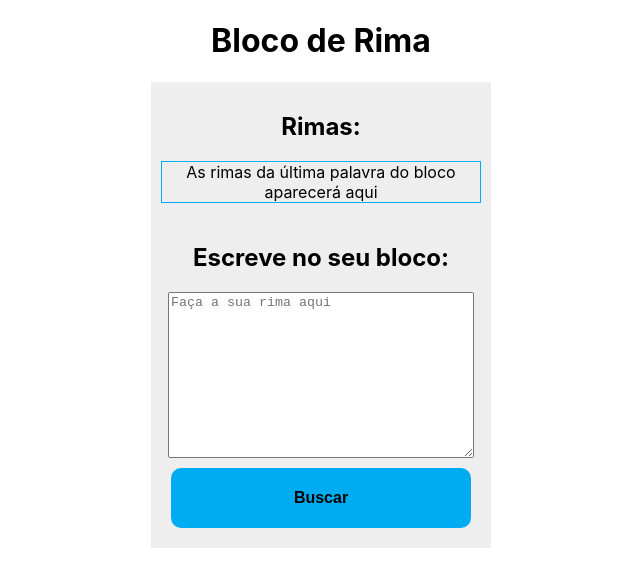
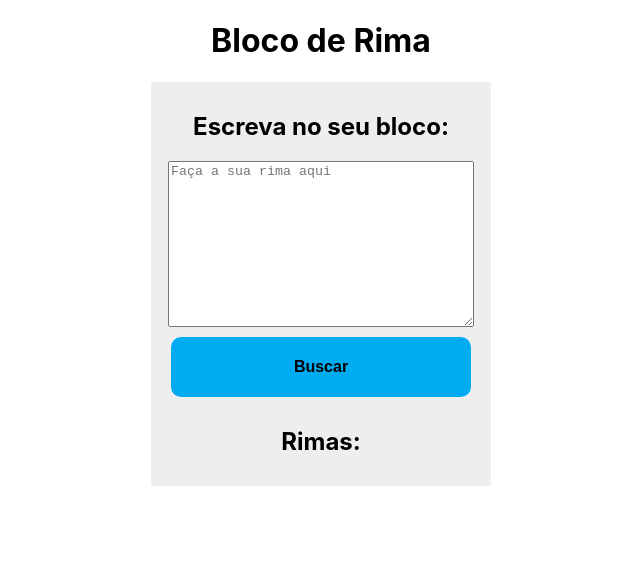
Before and after one commit to edusamico/blocoderima, a React (Create React App) app in the folder my-app/: page / in a window 1280 px wide. Shown: the top 586 px of the page, without its empty margins (319-959 px from the left). Built offline with nearby package versions, Linux system fonts and the light colour scheme.

Commit message:
API query and rimas listing

```diff
--- a/my-app/src/components/Bloco.css
+++ b/my-app/src/components/Bloco.css
@@ -42,3 +42,8 @@ input[type="button"]:active {
     border-radius: 10px;
     transition: all 0.2s;
 }
+
+.rima {
+    color: #11F;
+    font-style: italic;
+}
--- a/my-app/src/components/Bloco.js
+++ b/my-app/src/components/Bloco.js
@@ -1,53 +1,108 @@
 import './Bloco.css'
-import Rimas from "./Rimas"
-
-import React, {Component} from "react"
-
+import React, { Component } from "react"
 
 export default class Bloco extends Component {
-    constructor (props) {
+    constructor(props) {
         super(props);
         this.state = {
+            lastWord: "",
+            rimas: null,
+            suffixRimas: "",
             textArea: "",
-            lastWord: "As rimas da última palavra do bloco aparecerá aqui"
+            textCount: "",
+
         }
         this.findRimas = this.findRimas.bind(this);
     }
 
-    findRimas() {
-
+    async findRimas() {
         let cleanText = function (word) {
             if (word !== "") return word;
         };
-
         let allWord = this.state.textArea.split(' ');
 
         //pendente filtros (enter, pontuação...)
         //quando tem espaço antes do enter, a última palavra que ele puxa é o espaço.
+
         let validWord = allWord.filter(cleanText);
 
         let lastWord = validWord[validWord.length - 1];
-        this.setState({lastWord});
+        this.setState({ lastWord });
 
-        console.log(lastWord);
-        return lastWord;
+        let wordSuffix = "";
+
+        if (lastWord.length > 4) {
+            wordSuffix = lastWord.slice(lastWord.length - 4);
+        } else if (lastWord.length === 4) {
+            wordSuffix = lastWord.slice(lastWord.length - 3);
+        }
+        else {
+            wordSuffix = lastWord;
+        }
+
+        let url = 'https://api.dicionario-aberto.net/suffix/' + wordSuffix;
+        let req = await fetch(url);
+        let json = await req.json();
+        this.setState({ suffixRimas: json });
+
+        let suffixRimas = this.state.suffixRimas;
+
+        let rimas = [];
+
+        if (suffixRimas.error) {
+            this.setState({
+                textCount: <ul>
+                    <h3><b>OPS! Tente novamente!</b></h3>
+                    <li>Não encontramos nenhuma rima para a <b>ÚLTIMA PALAVRA digitada da ÚLTIMA LINHA;</b></li>
+                    <li>Tente palavras com mais de 2 letras;</li>
+                    <li>Confira se você <b>pulou uma linha com o "Enter"</b>, pois isso deixa a linha fica vazia <b>e nenhuma palavra é consultada;</b></li>
+                    <li><b>Continue usando! Em breve não precisará desses cuidados.</b></li>
+
+                </ul>
+            })
+            this.setState({ rimas: "" })
+        } else {
+
+            for (let i in suffixRimas) {
+                let rima = suffixRimas[i].word;
+                rimas.push(rima);
+            }
+
+            let filterRimas = [...new Set(rimas)]
+
+            this.setState(
+                {
+                    rimas:
+                        <ol className='rimas'>
+                            {filterRimas.map(filterRimas => (
+                                <li className='rima' key={filterRimas}>{filterRimas}</li>
+                            ))}
+                        </ol>
+                });
+
+            let count = "sua palavra pode rimar com " + filterRimas.length + " palavras";
+
+            this.setState({ textCount: count });
+        }
     }
+    render() {
 
-    componentDidUpdate () {
+        let textCount = this.state.textCount;
+        let rimas = this.state.rimas;
 
-    }
-
-    render() {
-        const { lastWord } = this.state;
         return (
             <div>
-                <Rimas word ={lastWord}></Rimas>
                 <div className="bloco">
                     <h2>
-                        Escreve no seu bloco:
+                        Escreva no seu bloco:
                     </h2>
-                    <textarea placeholder="Faça a sua rima aqui" onChange={(event)=> {this.setState({textArea: event.target.value})}}></textarea>
+                    <textarea placeholder="Faça a sua rima aqui" onChange={(event) => { this.setState({ textArea: event.target.value }) }}></textarea>
                     <input type="button" value="Buscar" onClick={this.findRimas}></input>
+                    <h2>Rimas:</h2>
+                    <div>
+                        {textCount}
+                        {rimas}
+                    </div>
                 </div>
             </div>
         )
--- a/my-app/src/components/Rimas.css
+++ /dev/null
@@ -1,14 +0,0 @@
-.rimas {
-    margin: 1vw;
-    background-color: #eee;
-    margin: auto;
-    padding: 10px;
-    width: 320px;
-    display: flex;
-    flex-direction: column;
-    align-items: center;
-}
-.rima {
-    border: 1px solid #00ACF1;
-    text-align: center;
-}
--- a/my-app/src/components/Rimas.js
+++ /dev/null
@@ -1,17 +0,0 @@
-
-//irá receber 1 palavra por vez e retornar uma lista de rimas
-import './Rimas.css';
-
-const Rimas = (props) => {
-const word = props.word;
-
-return (
-    <div className="rimas">
-        <h2>
-            Rimas:
-        </h2>
-        <div className='rima'>{word}</div>
-    </div>
-)
-}
-export default Rimas;
```
Also changed, not shown: my-app/src/App.js (line endings or trailing spaces).
